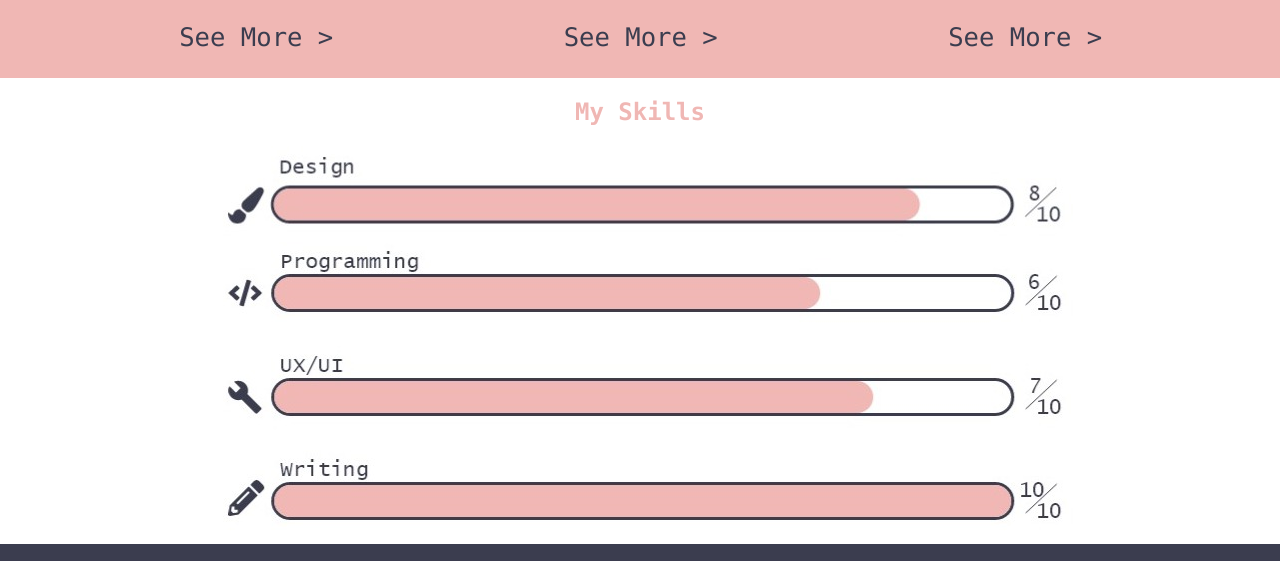
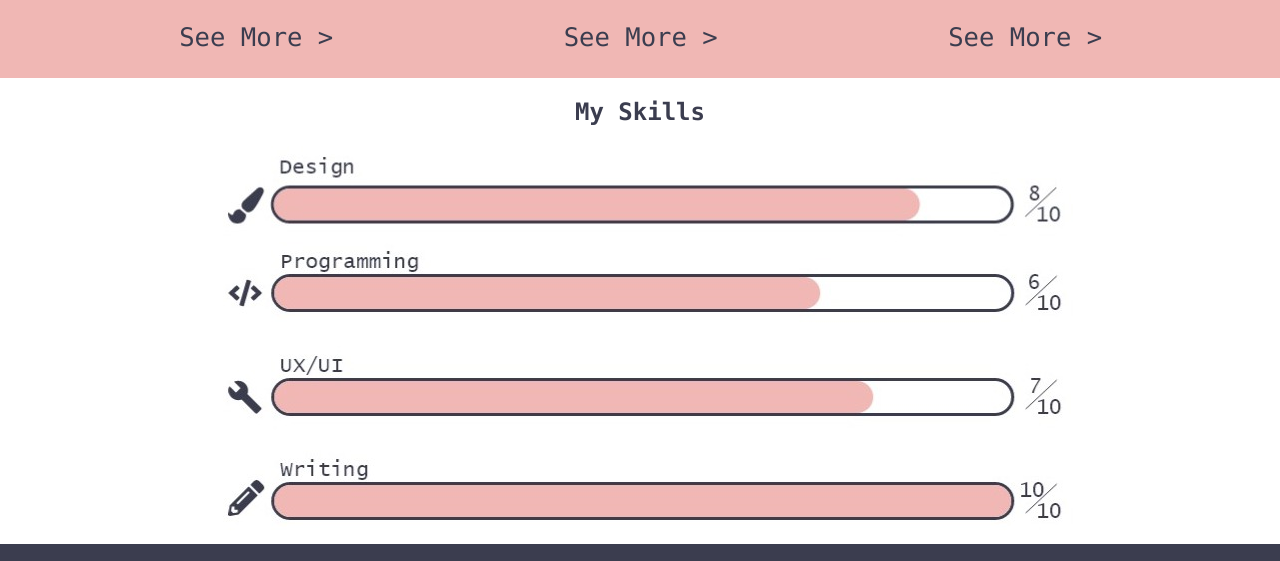
Before and after one commit to LeoDowling/LDowling_Portfolio, a plain HTML site: page index.html in a window 1280 px wide. Shown: the part 1020-1581 px from the top of the page. Drawn offline with Linux system fonts and the light colour scheme.

Commit message:
Add files via upload

```diff
--- a/LDstyles.css
+++ b/LDstyles.css
@@ -262,7 +262,7 @@ body{
     margin-left: auto;
     margin-right: auto;
     align-content: center;
-    color: #F0B7B4;
+    color: #3B3D4F;
     font-family: "Lucida console", Arial, sans-serif;
 
 }
```
